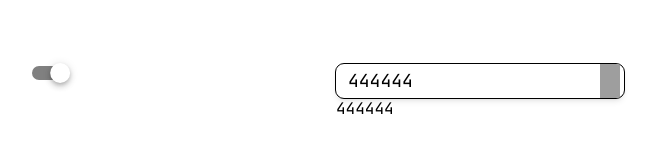
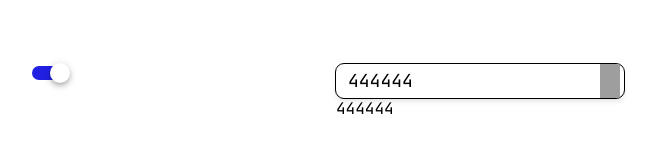
Before and after one commit to user1808/my-vue-component, a Vue app: page / in a window 1280 px wide. Shown: the top 160 px of the page, without its empty margins (8-664 px from the left). Built offline with nearby package versions, Linux system fonts and the light colour scheme; grey boxes are pictures that could not be loaded.

Commit message:
amend-switch-2 feat: simplify switch

```diff
--- a/src/App.vue
+++ b/src/App.vue
@@ -1,6 +1,6 @@
 <template>
   <div>
-    <MySwitch v-model="switchValue" />
+    <MySwitch v-model="switchValue" color="blue-700" />
   </div>
   <div>
     <MySelect
--- a/src/components/MySwitch/MySwitch.scss
+++ b/src/components/MySwitch/MySwitch.scss
@@ -1,33 +1,25 @@
 @use 'utils/variables.style.scss' as vars;
-
-$thumb-color: vars.$default-thumb-color !default;
-$track-color: vars.$default-track-color !default;
-$width: vars.$default-width !default;
-$height: vars.$default-height !default;
-
-$thumb-diameter: calc($height * vars.$thumb-diameter-factor);
-$inset-thumb-diameter: calc($height * vars.$inset-thumb-diameter-factor);
-$transform-shift: calc($thumb-diameter * vars.$transform-shift-factor);
 
 .switch {
   display: inline-flex;
   align-items: center;
+  position: relative;
   cursor: pointer;
   &--disabled {
     cursor: default;
   }
   &__track {
-    width: $width;
-    height: $height;
+    width: vars.$default-track-width;
+    height: vars.$default-track-height;
     border-radius: 9999px;
     background-color: gray;
-    &--active {
-      background-color: $track-color;
-      opacity: 0.3;
+    &--inset {
+      width: vars.$default-track-inset-width;
+      height: vars.$default-track-inset-height;
     }
-    &--disabled {
-      background-color: $track-color;
-      opacity: 0.5;
+    &--colorize-disabled {
+      background-color: gray !important;
+      opacity: 0.2;
     }
   }
   &-control {
@@ -35,41 +27,33 @@ $transform-shift: calc($thumb-diameter * vars.$transform-shift-factor);
     position: absolute;
     justify-content: center;
     align-items: center;
-    width: $width;
-    height: $width;
-    transform: translateX(calc(-50% + $transform-shift));
-    transition: transform 0.2s cubic-bezier(0.4, 0, 0.2, 1);
+    width: 100%;
     &__input {
       opacity: 0;
     }
     &__thumb {
+      width: vars.$default-thumb-diameter;
+      height: vars.$default-thumb-diameter;
       position: absolute;
-      width: $thumb-diameter;
-      height: $thumb-diameter;
       background-color: white;
       border-radius: 100%;
       box-shadow: vars.$standard-thumb-shadow;
-      &:hover {
+      transform: translateX(- vars.$default-transform);
+      transition: transform 0.2s cubic-bezier(0.4, 0, 0.2, 1);
+      &:hover:not(&--disabled) {
         box-shadow: vars.$standard-thumb-hover-shadow;
       }
       &--active {
-        background-color: $thumb-color;
+        transform: translateX(vars.$default-transform);
       }
       &--inset {
-        width: $inset-thumb-diameter;
-        height: $inset-thumb-diameter;
+        width: vars.$default-thumb-inset-diameter;
+        height: vars.$default-thumb-inset-diameter;
         box-shadow: none;
       }
       &--disabled {
-        background-color: $thumb-color;
         box-shadow: vars.$disabled-thumb-shadow;
-        &:hover {
-          box-shadow: vars.$disabled-thumb-shadow;
-        }
       }
     }
   }
-  &-control--active {
-    transform: translate(calc(50% - $transform-shift));
-  }
 }
--- a/src/components/MySwitch/MySwitch.vue
+++ b/src/components/MySwitch/MySwitch.vue
@@ -6,15 +6,18 @@
   >
     <div
       class="switch__track"
-      :class="{
-        'switch__track--active': modelValue && color,
-        'switch__track--disabled': disabled,
+      :class="[
+        {
+          'switch__track--colorize-disabled': disabled,
+          'switch__track--inset': inset,
+        },
+        !isColorHex && color && modelValue ? `bg-${color}` : '',
+      ]"
+      :style="{
+        backgroundColor: isColorHex && modelValue ? color : undefined,
       }"
     />
-    <div
-      class="switch-control"
-      :class="{ 'switch-control--active': modelValue }"
-    >
+    <div class="switch-control">
       <input
         class="switch-control__input"
         :value="modelValue"
@@ -24,7 +27,7 @@
       <span
         class="switch-control__thumb"
         :class="{
-          'switch-control__thumb--active': modelValue && color,
+          'switch-control__thumb--active': modelValue,
           'switch-control__thumb--inset': inset,
           'switch-control__thumb--disabled': disabled,
         }"
@@ -34,46 +37,25 @@
 </template>
 
 <script setup lang="ts">
-import { computed } from 'vue';
+import { useColor } from '@/composables/useColor';
 import constants from './utils/constants.script';
 import type {
   TMySwitchProps,
-  TColor,
   TModelValue,
-  TSize,
 } from './utils/my-switch.types';
+import { computed } from 'vue';
+
+const { isHexColorValue } = useColor();
 
 const props = withDefaults(defineProps<TMySwitchProps>(), {
-  height: constants.DEFAULT_HEIGHT,
-  width: constants.DEFAULT_WIDTH,
   inset: constants.DEFAULT_INSET,
-});
-
-const computedWidth = computed<TSize>(() => {
-  return props.inset ? constants.DEFAULT_INSET_WIDTH : props.width;
-});
-
-const computedHeight = computed<TSize>(() => {
-  return props.inset ? constants.DEFAULT_INSET_HEIGHT : props.height;
-});
-
-const computedTrackColor = computed<TColor>(() => {
-  return props.disabled
-    ? constants.DISABLED_COLOR
-    : props.color || constants.DEFAULT_TRACK_COLOR;
-});
-
-const computedThumbColor = computed<TColor>(() => {
-  return props.modelValue
-    ? props.color && props.disabled
-      ? constants.DISABLED_COLOR
-      : props.color || constants.DEFAULT_THUMB_COLOR
-    : constants.DEFAULT_THUMB_COLOR;
 });
 
 const emits = defineEmits<{
   'update:modelValue': [value: TModelValue];
 }>();
+
+const isColorHex = computed(() => isHexColorValue(props.color));
 
 const onSwitchClicked = () => {
   if (!props.disabled) {
@@ -83,15 +65,5 @@ const onSwitchClicked = () => {
 </script>
 
 <style scoped lang="scss">
-$thumb-color: v-bind('computedThumbColor');
-$track-color: v-bind('computedTrackColor');
-$width: calc(v-bind('computedWidth') * 1px);
-$height: calc(v-bind('computedHeight') * 1px);
-
-@use './MySwitch.scss' with (
-  $thumb-color: $thumb-color,
-  $track-color: $track-color,
-  $width: $width,
-  $height: $height
-);
+@use './MySwitch.scss';
 </style>
--- a/src/components/MySwitch/utils/constants.script.ts
+++ b/src/components/MySwitch/utils/constants.script.ts
@@ -1,28 +1,7 @@
-import type { TColor, TSize, TInset } from './my-switch.types';
-
-const DEFAULT_HEIGHT: TSize = 14;
-const DEFAULT_INSET_HEIGHT: TSize = 24;
-const DEFAULT_WIDTH: TSize = 36;
-const DEFAULT_INSET_WIDTH: TSize = 42;
+import type { TInset } from './my-switch.types';
 
 const DEFAULT_INSET: TInset = false;
 
-const INSET_WIDTH_FACTOR = 0.625;
-const STANDARD_WIDTH_FACTOR = 0.5;
-
-const DISABLED_COLOR: TColor = '#a4a4a4';
-const DEFAULT_TRACK_COLOR: TColor = 'grey';
-const DEFAULT_THUMB_COLOR: TColor = 'white';
-
 export default {
-  DEFAULT_HEIGHT,
-  DEFAULT_INSET_HEIGHT,
-  DEFAULT_WIDTH,
-  DEFAULT_INSET_WIDTH,
   DEFAULT_INSET,
-  INSET_WIDTH_FACTOR,
-  STANDARD_WIDTH_FACTOR,
-  DISABLED_COLOR,
-  DEFAULT_TRACK_COLOR,
-  DEFAULT_THUMB_COLOR,
 };
--- a/src/components/MySwitch/utils/my-switch.types.ts
+++ b/src/components/MySwitch/utils/my-switch.types.ts
@@ -1,14 +1,11 @@
 export type TModelValue = boolean;
-export type TColor = string;
-export type TSize = number;
+type TColor = string;
 export type TInset = boolean;
 type TDisabled = boolean;
 
 export type TMySwitchProps = {
   modelValue: TModelValue;
   color?: TColor;
-  height?: TSize;
-  width?: TSize;
   inset?: TInset;
   disabled?: TDisabled;
 };
--- a/src/components/MySwitch/utils/variables.style.scss
+++ b/src/components/MySwitch/utils/variables.style.scss
@@ -1,14 +1,13 @@
-$thumb-diameter-factor: 1.4;
-$inset-thumb-diameter-factor: 0.8;
-$transform-shift-factor: 0.4;
-
 $thumb-shadow: 0 0.125rem 0.25rem -1px rgba(0, 0, 0, 0.2), 0 0.25rem 0.375rem 0 rgba(0, 0, 0, 0.14);
 $standard-thumb-shadow: $thumb-shadow, 0 1px 0.625rem 0 rgba(0, 0, 0, 0.12);
 $standard-thumb-hover-shadow: $thumb-shadow, 0 0 1px 0.625rem rgba(0, 0, 0, 0.06);
 $disabled-thumb-shadow:  0 1px 0.625rem 0 rgba(0, 0, 0, 0.08), 0 0.25rem 0.375rem 0 rgba(0, 0, 0, 0.08);
 
 // Defaults
-$default-thumb-color: white;
-$default-track-color: grey;
-$default-width: 2.25rem;
-$default-height: 0.875rem;
+$default-track-width: 2.25rem !default;
+$default-track-height: 0.875rem !default;
+$default-thumb-diameter: 1.25rem !default;
+$default-track-inset-width: 3.25rem !default;
+$default-track-inset-height: 2rem !default;
+$default-thumb-inset-diameter: 1.75rem !default;
+$default-transform: 10px !default;
--- /dev/null
+++ b/src/composables/useColor.ts
@@ -0,0 +1,16 @@
+type TIsHex = boolean;
+
+export const useColor = () => {
+  const isHexColorValue = (value: Absentable<string>): TIsHex => {
+    return (
+      !!value &&
+      /^#([0-9a-fA-F]{3,4}|[0-9a-fA-F]{6}|[0-9a-fA-F]{8})$/i.test(
+        value,
+      )
+    );
+  };
+
+  return {
+    isHexColorValue,
+  };
+};
```
